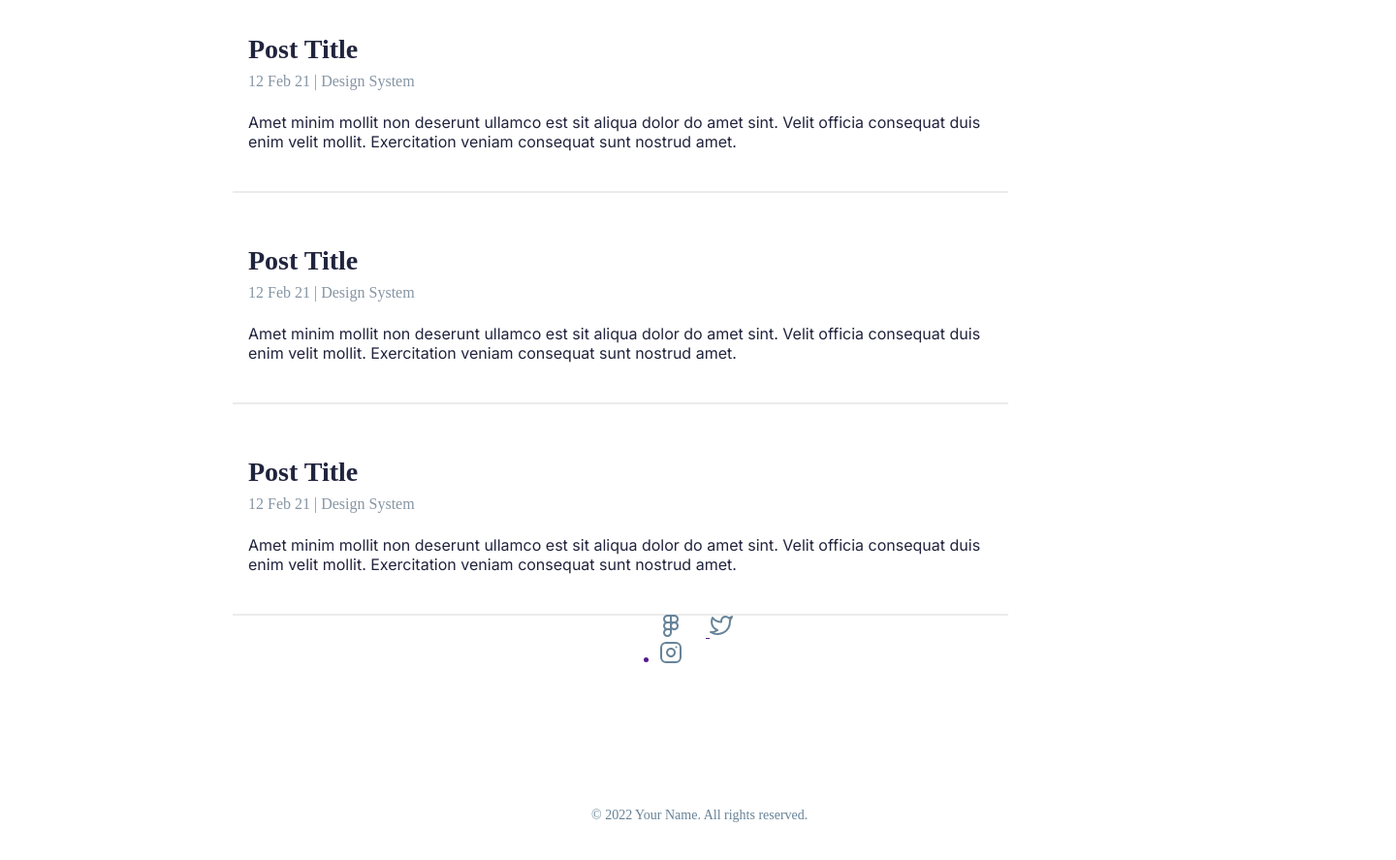
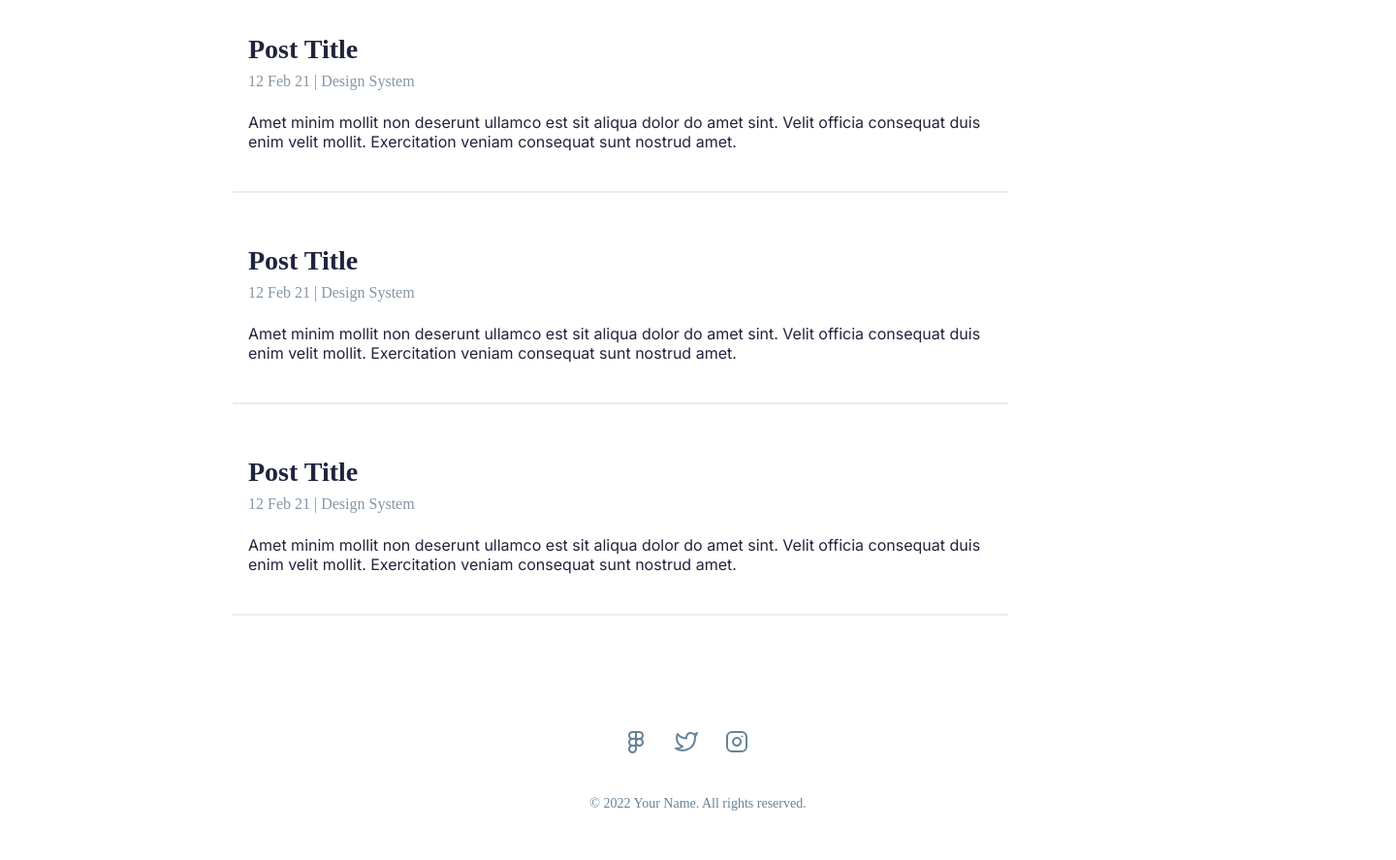
Before and after one commit to LolyaShi/GoIT-demo, a plain HTML site: page index.html in a window 1280 px wide. Shown: the part 179-1066 px from the top of the page at 97% size, 1440 px wide, since content can reach past the window. Before the commit the page ends 1028 px from the top, so only its background shows below. Drawn offline with Linux system fonts and the light colour scheme.

Commit message:
onepageend

```diff
--- a/index.html
+++ b/index.html
@@ -80,9 +80,9 @@
     </main>
 
     <footer>
-        <div class="container">
+        <div class="footer">
             <ul class="icons">
-                <a href=""><li class="icon"> <svg width="24" height="24" viewBox="0 0 24 24" fill="none" xmlns="http://www.w3.org/2000/svg">
+                <a class="icon-link" href=""><li class="icon"> <svg width="24" height="24" viewBox="0 0 24 24" fill="none" xmlns="http://www.w3.org/2000/svg">
                     <g clip-path="url(#clip0_6_919)">
                     <path d="M5 5.5C5 4.57174 5.36875 3.6815 6.02513 3.02513C6.6815 2.36875 7.57174 2 8.5 2H12V9H8.5C7.57174 9 6.6815 8.63125 6.02513 7.97487C5.36875 7.3185 5 6.42826 5 5.5Z" stroke="#678398" stroke-width="2" stroke-linecap="round" stroke-linejoin="round"/>
                     <path d="M12 2H15.5C15.9596 2 16.4148 2.09053 16.8394 2.26642C17.264 2.44231 17.6499 2.70012 17.9749 3.02513C18.2999 3.35013 18.5577 3.73597 18.7336 4.16061C18.9095 4.58525 19 5.04037 19 5.5C19 5.95963 18.9095 6.41475 18.7336 6.83939C18.5577 7.26403 18.2999 7.64987 17.9749 7.97487C17.6499 8.29988 17.264 8.55769 16.8394 8.73358C16.4148 8.90947 15.9596 9 15.5 9H12V2Z" stroke="#678398" stroke-width="2" stroke-linecap="round" stroke-linejoin="round"/>
@@ -97,7 +97,7 @@
                     </defs>
                     </svg>
                     </li> </a>
-                <a href=""><li class="icon">
+                <a class="icon-link" href=""><li class="icon">
                     <svg width="24" height="24" viewBox="0 0 24 24" fill="none" xmlns="http://www.w3.org/2000/svg">
                         <g clip-path="url(#clip0_6_921)">
                         <path d="M23 3.00005C22.0424 3.67552 20.9821 4.19216 19.86 4.53005C19.2577 3.83756 18.4573 3.34674 17.567 3.12397C16.6767 2.90121 15.7395 2.95724 14.8821 3.2845C14.0247 3.61176 13.2884 4.19445 12.773 4.95376C12.2575 5.71308 11.9877 6.61238 12 7.53005V8.53005C10.2426 8.57561 8.50127 8.18586 6.93101 7.39549C5.36074 6.60513 4.01032 5.43868 3 4.00005C3 4.00005 -1 13 8 17C5.94053 18.398 3.48716 19.099 1 19C10 24 21 19 21 7.50005C20.9991 7.2215 20.9723 6.94364 20.92 6.67005C21.9406 5.66354 22.6608 4.39276 23 3.00005ZM23 3.00005V3.00005Z" stroke="#678398" stroke-width="2" stroke-linecap="round" stroke-linejoin="round"/>
@@ -110,7 +110,7 @@
                         </svg>
 
                 </li> </a>
-                <a href=""><li class="icont">
+                <a class="icon-link" href=""><li class="icon">
                     <svg width="24" height="24" viewBox="0 0 24 24" fill="none" xmlns="http://www.w3.org/2000/svg">
                         <g clip-path="url(#clip0_6_922)">
                         <path d="M17 2H7C4.23858 2 2 4.23858 2 7V17C2 19.7614 4.23858 22 7 22H17C19.7614 22 22 19.7614 22 17V7C22 4.23858 19.7614 2 17 2Z" stroke="#678398" stroke-width="2" stroke-linecap="round" stroke-linejoin="round"/>
--- a/style.css
+++ b/style.css
@@ -120,26 +120,35 @@ header{
 /*footer*/
 
 .footer{
-    width: 1000px;
+    width: 1440px;
     height: 236px;
-    text-align: center;
+    margin-top: 40px;
 }
 
 .footer-text{
     font-size: 14px;
     font-weight: 400;
     color:rgba(103, 131, 152, 1);
-    margin-left: 370px;
-    margin-top: 144px;
+
+    margin-top: 40px;
+
+    width: 100%;
+    text-align: center;
 }
 
 .icons{
+    width: 100%;
+    text-align: center;
 
-    margin-left: 440px;
 }
 
 .icon{
     text-decoration: none;
     display: inline-block;
     margin-right: 24px;
+    margin-top: 80px;
 }
+
+.icon-link{
+    text-decoration: none;
+}
```
